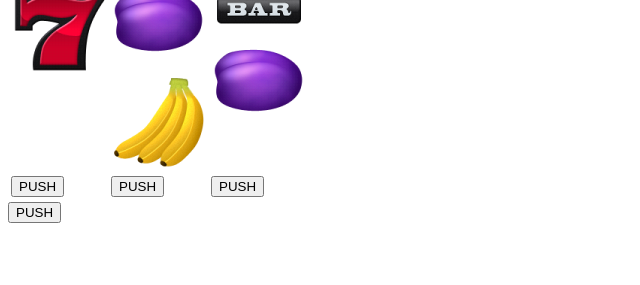
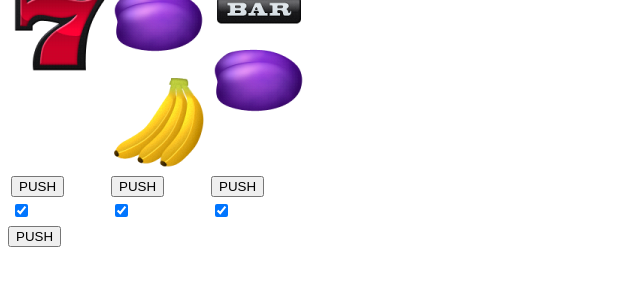
Before and after one commit to juanber84/Slot, a plain HTML site: page index.html in a window 1280 px wide. Shown: the part 139-424 px from the top of the page, without its empty margins (0-640 px from the left). Drawn offline with nearby package versions, Linux system fonts and the light colour scheme.

Commit message:
new feature

```diff
--- a/index.html
+++ b/index.html
@@ -35,6 +35,17 @@
 				<td class=" button3" style="width: 96px">
 					<input id="push3" type="button" value="PUSH" >
 				</td>
+			<tr>
+				<td class=" block1" style="width: 96px">
+					<input id="pushblock1" type="checkbox" checked="checked" value="1" >
+				</td>
+				<td class=" block2" style="width: 96px">
+					<input id="pushblock2" type="checkbox" checked="checked" value="2" >
+				</td>
+				<td class=" block3" style="width: 96px">
+					<input id="pushblock3" type="checkbox" checked="checked" value="3" >
+				</td>
+			</tr>
 			</tr>
 			<tr cellpading="3"></tr>
 		</table>
--- a/static/js/main.js
+++ b/static/js/main.js
@@ -63,9 +63,16 @@ $(document).ready(function() {
 		          clearInterval(varName3);
 		     }
 		};
-		setInterval(varName1, 100);
-		setInterval(varName2, 100);
-		setInterval(varName3, 100);
+
+		if($("#pushblock1").is(':checked')) {
+			setInterval(varName1, 100);
+        }
+		if($("#pushblock2").is(':checked')) {
+			setInterval(varName2, 100);
+        }
+		if($("#pushblock3").is(':checked')) {
+			setInterval(varName3, 100);
+        }
 	});
 
 
```
